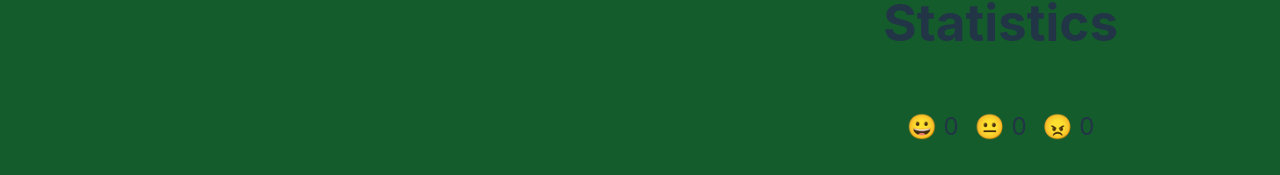
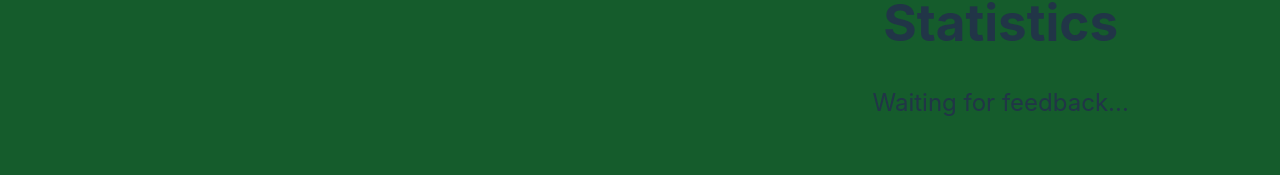
Before and after one commit to CarlosPizarroMorales/fullstackopen-submissions, a React (Vite) app in the folder part1/unicafe/: page / in a window 1280 px wide. Shown: the part 711-886 px from the top of the page. Built offline with nearby package versions, Linux system fonts and the light colour scheme.

Commit message:
Exercise 1.9 - Unicafe step 4

```diff
--- a/part1/unicafe/src/App.jsx
+++ b/part1/unicafe/src/App.jsx
@@ -6,6 +6,7 @@ const Button = ({ handleClick, text }) =>
 
 const Statistics = ({ good, bad, neutral }) => {
   return (
+    (good || bad || neutral) ?
     <>
       <div className="statistics">
         <p> 😀 { good }</p>
@@ -18,6 +19,7 @@ const Statistics = ({ good, bad, neutral }) => {
         <p> Positive: { (good / ( good + bad + neutral || 1 ) * 100).toFixed(2) }%</p>
       </div>
     </>
+   : <p>Waiting for feedback...</p>
   )
 }
 
```
Also changed, not shown: 1 other file (tests, documents, lock files or other folders).
